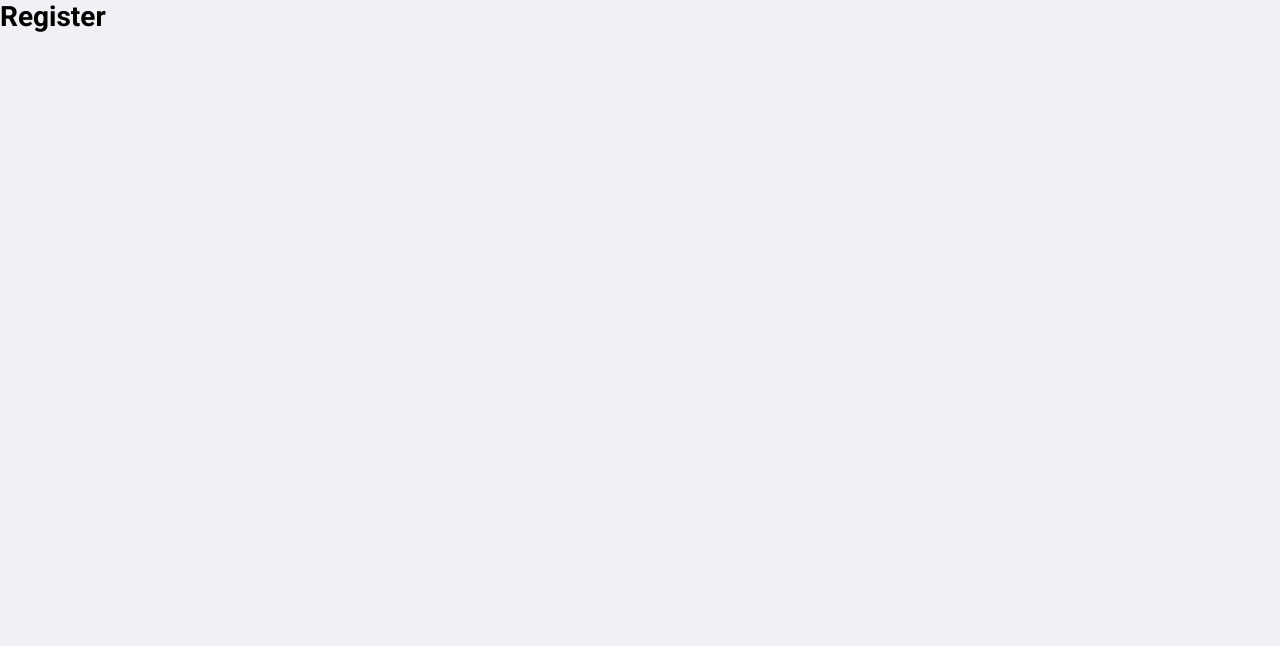
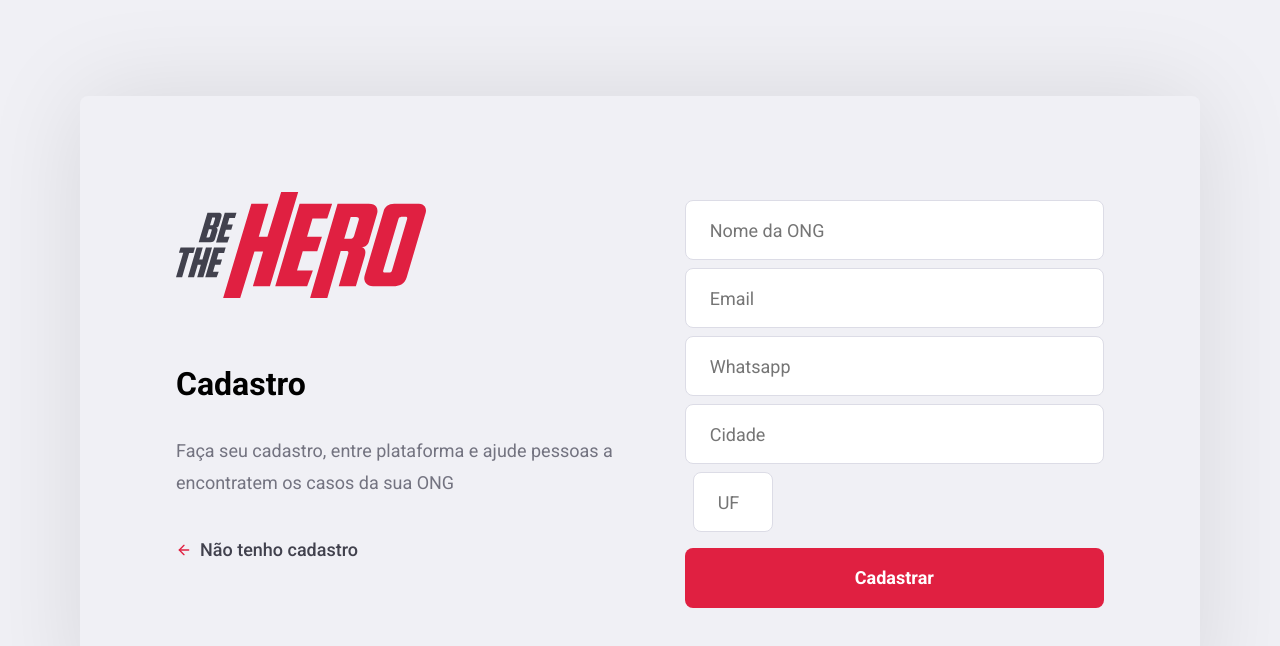
Before and after one commit to felipehenrique159/omministack-11-frontEnd, a React (Create React App) app: page /register in a window 1280 px wide. Shown: the top 646 px of the page. Built offline with nearby package versions, Linux system fonts and the light colour scheme.

Commit message:
Desenvolvimento pagina de Cadastro de ONG

```diff
--- a/src/global.css
+++ b/src/global.css
@@ -50,3 +50,21 @@
 .button:hover{
     filter: brightness(90%);
 }
+
+.back-link{
+    display: flex;
+    align-items: center;
+    margin-top: 40px;
+    color: #41414d;
+    font-size: 18px;
+    text-decoration: none;
+    font-weight: 500;
+    transition: opacity 0.2s;
+}
+
+.back-link svg{
+    margin-right: 8px;
+}
+.back-link:hover{
+    opacity: 0.8;
+}
--- a/src/pages/Logon/index.js
+++ b/src/pages/Logon/index.js
@@ -14,7 +14,7 @@
                 <h1>Faça seu logon</h1>
                 <input placeholder="Sua ID"/>
                 <button type="submit" className="button">Entrar</button>
-                <Link to="/register">
+                <Link to="/register" className="back-link">
                     <FiLogIn size="16" color="#E02041"/>
                     Não tenho cadastro
                 </Link>
--- a/src/pages/Logon/styles.css
+++ b/src/pages/Logon/styles.css
@@ -6,7 +6,7 @@
 
     display: flex;
     align-items:center;
-    justify-content:center
+    justify-content:space-between;
 
 }
 
@@ -24,21 +24,3 @@
     font-size: 32px;
     margin-bottom: 32px;
 }
-
-.logon-container section.form form a{
-    display: flex;
-    align-items: center;
-    margin-top: 40px;
-    color: #41414d;
-    font-size: 18px;
-    text-decoration: none;
-    font-weight: 500;
-    transition: opacity 0.2s;
-}
-
-.logon-container section.form form a svg{
-    margin-right: 8px;
-}
-.logon-container section.form form a:hover{
-    opacity: 0.8;
-}
--- a/src/pages/Register/index.js
+++ b/src/pages/Register/index.js
@@ -1,9 +1,39 @@
 import React from 'react';
-
+import logoIMG from '../../assets/logo.svg'
+import {Link} from 'react-router-dom'
+import {FiArrowLeft} from 'react-icons/fi'
 import './style.css';
 
 export default function Register(){
     return(
-    <h1>Register</h1>
+    <div className="register-container">
+        <div className="content">
+            <section>
+            <img src={logoIMG} alt="Be a hero"/>
+
+            <h1>Cadastro</h1>
+            <p>Faça seu cadastro, entre plataforma e ajude pessoas a encontratem os casos da sua ONG</p>
+            <Link to="/" className="back-link">
+                    <FiArrowLeft size="16" color="#E02041"/>
+                    Não tenho cadastro
+                </Link>
+            </section>
+            <form>
+
+            <input placeholder="Nome da ONG" type="text"/>
+                <input placeholder="Email" type="email"/>
+                <input placeholder="Whatsapp" type="text"/>
+
+                <div className="input-group">
+                    <input placeholder="Cidade" type="text"/>
+                    <input placeholder="UF" type="text" style={{width: 80}}/>
+                </div>
+
+                <button className="button" type="submit" placeholder="Cadastrar">
+                    Cadastrar
+                </button>
+            </form>
+        </div>
+    </div>
     )
 }
--- a/src/pages/Register/style.css
+++ b/src/pages/Register/style.css
@@ -0,0 +1,44 @@
+.register-container{
+    width: 100%;
+    max-width: 1120px;
+    height: 100vh;
+    margin:  0 auto;
+
+    display: flex;
+    align-items:center;
+    justify-content:center
+}
+
+.register-container .content{
+    width: 100%;
+    padding: 96px;
+    background:#f0f0f5;
+    box-shadow: 0 0 100px rgba(0,0,0,0.1);
+    border-radius: 8px;
+
+    display: flex;
+    justify-content: space-between;
+}
+
+.register-container section{
+    width: 100%;
+    max-width: 4000px;
+}
+
+.register-container section h1{
+    margin: 64px 0 32px;
+    font-size: 32px;
+}
+
+.register-container section p{
+    font-size: 18px;
+    color: #737380;
+    line-height: 32px;
+}
+.register-container form input{
+    margin-top: 8px;
+}
+
+.register-container form .input-group input + input {
+    margin-left: 8px;
+}
```
